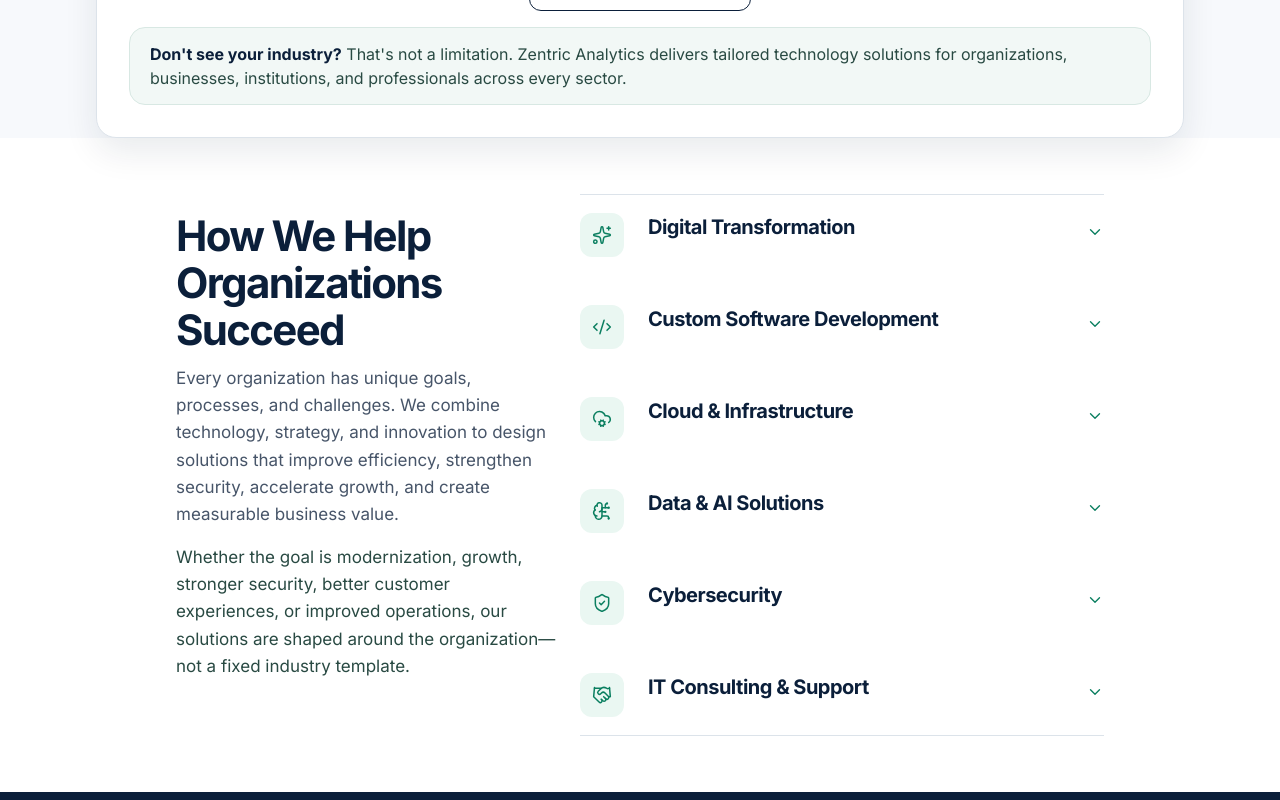
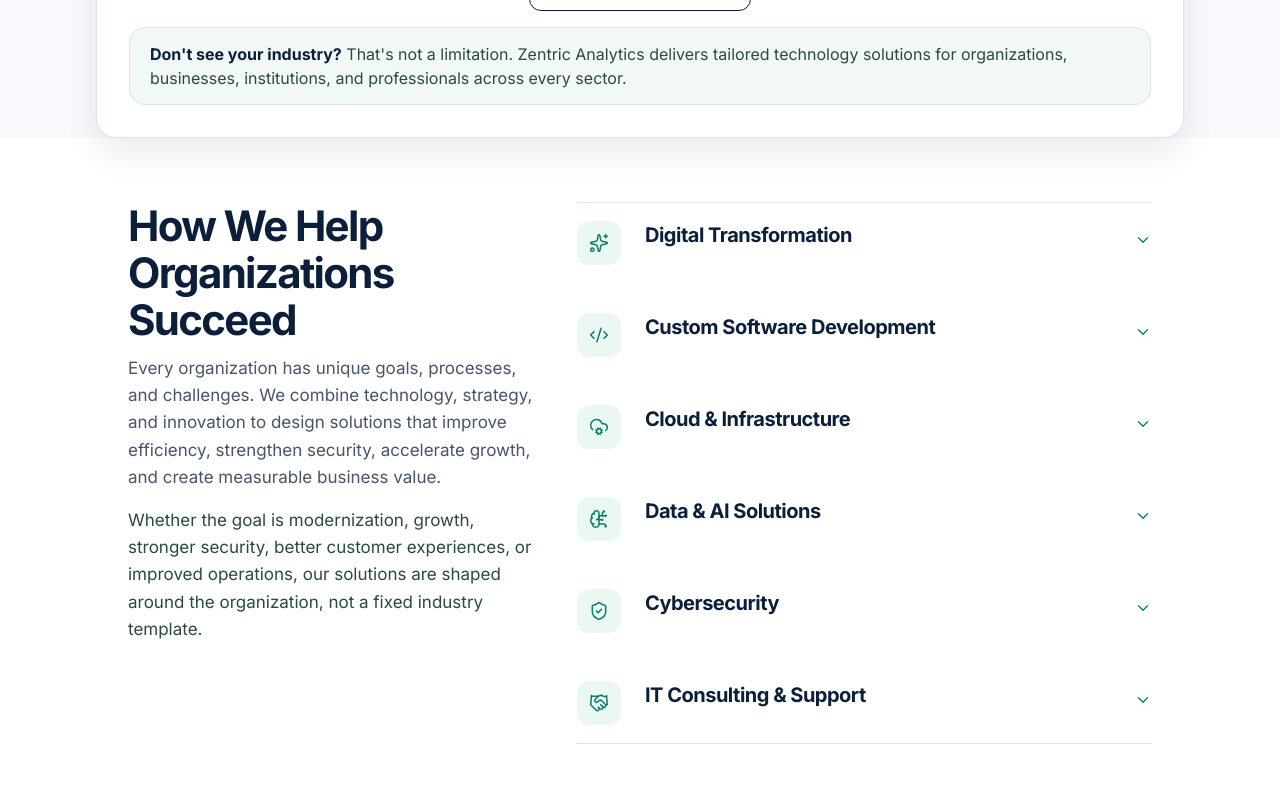
Before and after one commit to Zentric-Analytics/Zentricanalytics.com, a Next.js app: page /industries in a window 1280 px wide. Shown: the part 1000-1800 px from the top of the page. Built offline with nearby package versions, Linux system fonts and the light colour scheme.

Commit message:
Revert industries capabilities section layout

```diff
--- a/src/app/industries/page.tsx
+++ b/src/app/industries/page.tsx
@@ -60,9 +60,9 @@ export default function Industries() {
       <IndustriesWeServe />
 
       <ScrollReveal>
-        <section className="bg-white px-4 py-8 sm:px-6 sm:py-9 lg:px-8 lg:py-14" aria-labelledby="organization-capabilities-heading">
-        <div className="mx-auto grid max-w-[58rem] gap-7 lg:grid-cols-[minmax(0,0.42fr)_minmax(0,0.58fr)] lg:items-start lg:gap-6">
-          <header className="max-w-[30rem] pt-[1.125rem] text-left sm:pt-6 lg:pt-[1.125rem]">
+        <section className="bg-white px-4 py-9 sm:px-6 sm:py-11 lg:px-8 lg:py-16" aria-labelledby="organization-capabilities-heading">
+        <div className="mx-auto grid max-w-5xl gap-8 lg:grid-cols-[minmax(0,0.42fr)_minmax(0,0.58fr)] lg:gap-8">
+          <header className="max-w-[30rem] text-left">
             <h2
               id="organization-capabilities-heading"
               className="industries-child-reveal text-[1.75rem] font-bold leading-[1.12] tracking-[-0.04em] text-[#0B1F3A] sm:text-[2.125rem] lg:text-[2.625rem]"
@@ -73,7 +73,7 @@ export default function Industries() {
               Every organization has unique goals, processes, and challenges. We combine technology, strategy, and innovation to design solutions that improve efficiency, strengthen security, accelerate growth, and create measurable business value.
             </p>
             <p className="industries-child-reveal industries-delay-2 mt-4 text-base leading-[1.6] text-[#294A43] sm:text-[1.0625rem]">
-              Whether the goal is modernization, growth, stronger security, better customer experiences, or improved operations, our solutions are shaped around the organization—not a fixed industry template.
+              Whether the goal is modernization, growth, stronger security, better customer experiences, or improved operations, our solutions are shaped around the organization, not a fixed industry template.
             </p>
           </header>
 
```
